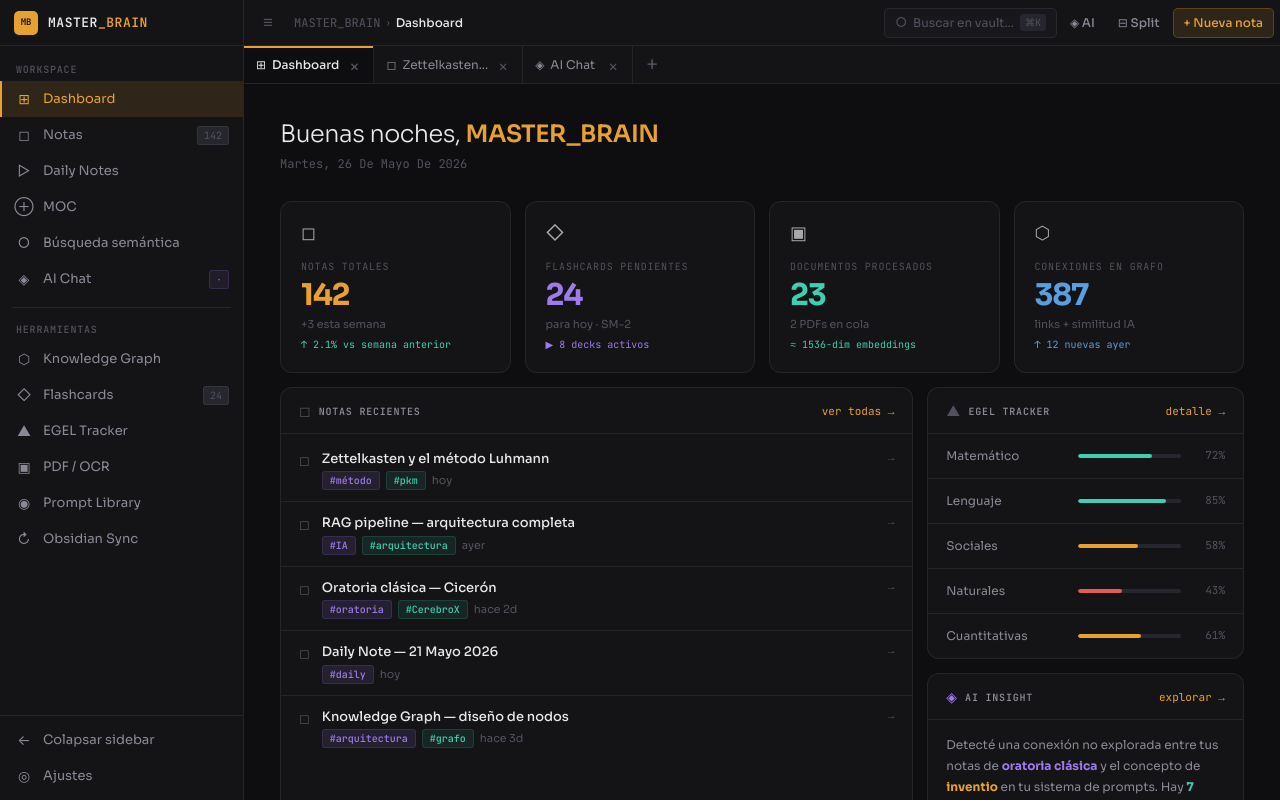
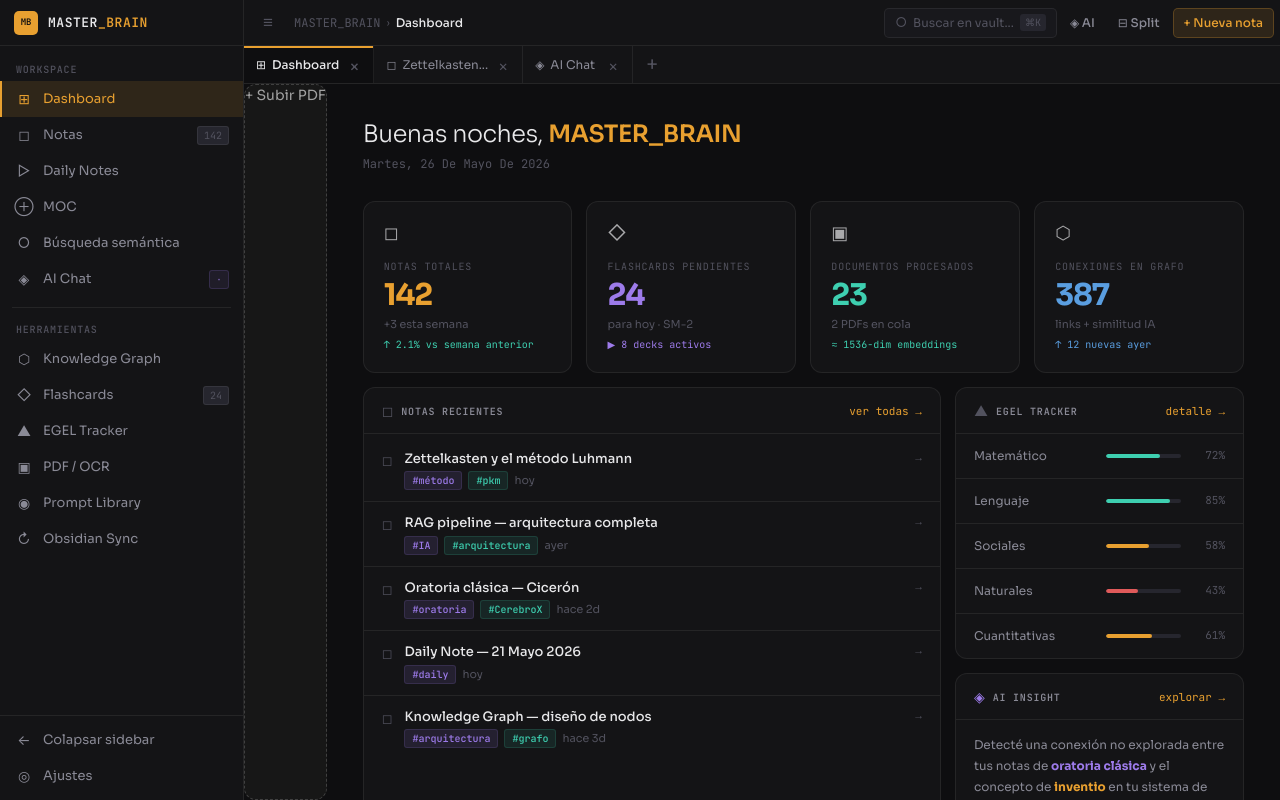
Before and after one commit to sagadecancer12-web/Ipad-M3-app, a React (Vite) app: page / in a window 1280 px wide. Built offline with nearby package versions, Linux system fonts and the light colour scheme.

Commit message:
SAVE   ALL

```diff
--- a/src/features/ViewRouter.tsx
+++ b/src/features/ViewRouter.tsx
@@ -41,6 +41,7 @@ export function ViewRouter() {
         return (
           <>
 
+      <PDFUploader />
             <DashboardView />
           </>
         );
```
